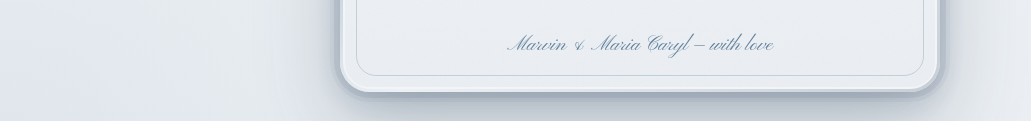
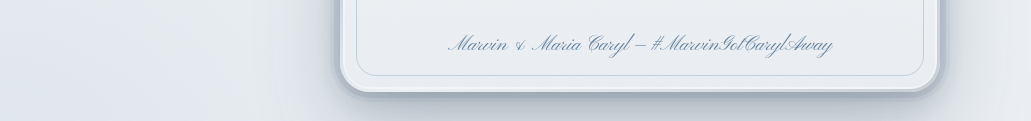
Before and after one commit to myweddingwebsite/marvin-and-mariacaryl-rsvp, a website: page public/index.html in a window 1280 px wide. Shown: the part 1066-1187 px from the top of the page, without its empty margins (0-1031 px from the left). Drawn offline with nearby package versions, Linux system fonts and the light colour scheme.

Commit message:
Update index.html

```diff
--- a/public/index.html
+++ b/public/index.html
@@ -899,7 +899,7 @@
         <p><strong>STRICTLY NO PLUS ONE.</strong><br/>Thank you for your kind understanding.</p>
       </div>
       <div class="page-footer">
-        <p>Marvin &amp; Maria Caryl &#8212; with love</p>
+        <p>Marvin &amp; Maria Caryl &#8212; #MarvinGotCarylAway</p>
       </div>
     </div></div></div>
   </div>
```
